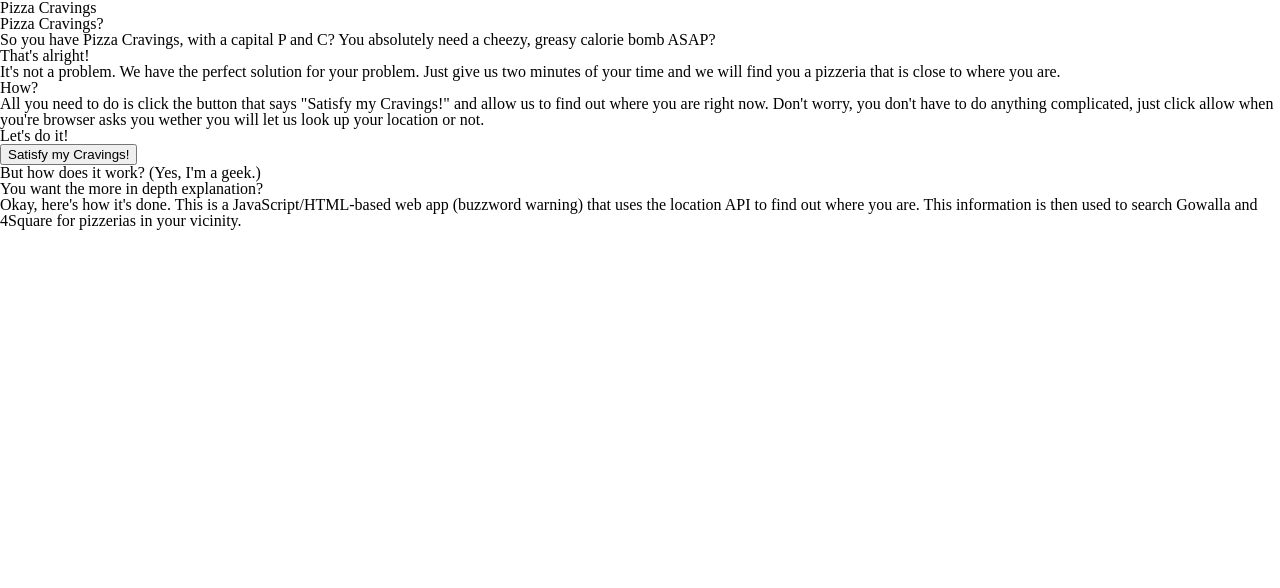
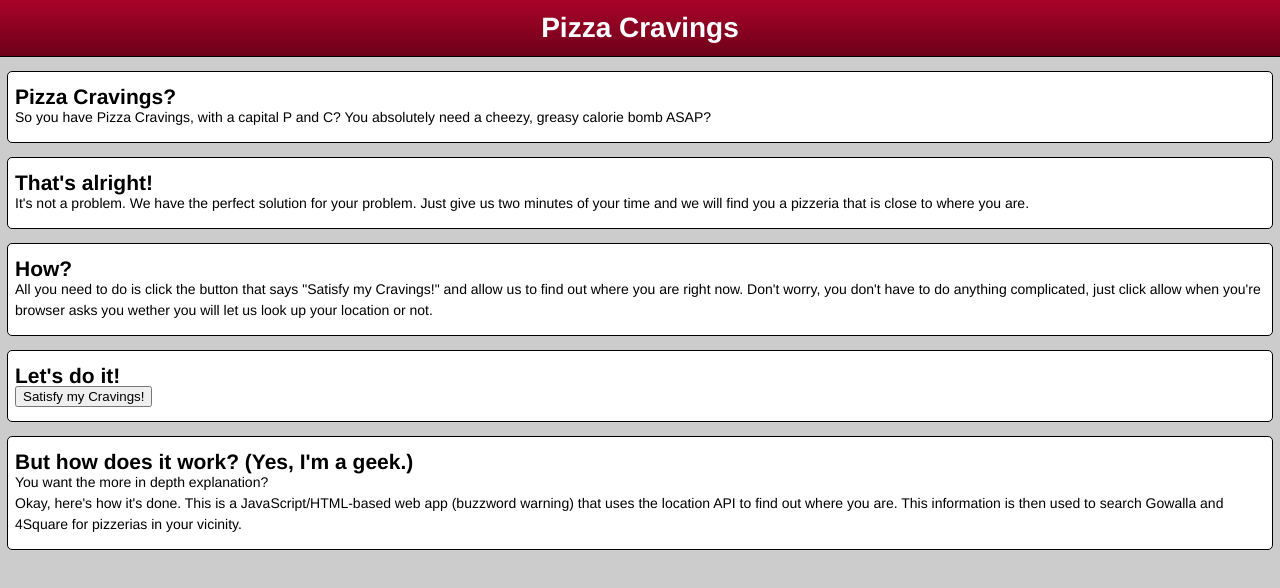
Before and after one commit to mrhenko/Pizzacravings, a plain HTML site: page index.htm in a window 1280 px wide. Drawn offline with Linux system fonts and the light colour scheme.

Commit message:
Basic styling

```diff
--- a/style.css
+++ b/style.css
@@ -28,9 +28,6 @@ article, aside, details, figcaption, figure,
 footer, header, hgroup, menu, nav, section {
 	display: block;
 }
-body {
-	line-height: 1;
-}
 ol, ul {
 	list-style: none;
 }
@@ -46,3 +43,46 @@ table {
 	border-collapse: collapse;
 	border-spacing: 0;
 }
+
+/* First, typography */
+body {
+	font-family: "Helvetica Neue", Helvetica;
+	font-size: 14px;
+	line-height: 1.5em;
+}
+h1, h2 {font-weight: bold}
+h1 {font-size: 2em; line-height: 2em;}
+h2 {font-size: 1.5em; line-break: 1em;}
+
+/* Basic apperance */
+body {background: #ccc;}
+
+body > header {
+	border-bottom: 1px solid #000;
+	text-align: center;
+
+	background: rgb(169,3,41); /* Old browsers */
+	background: -moz-linear-gradient(top, rgba(169,3,41,1) 0%, rgba(143,2,34,1) 44%, rgba(109,0,25,1) 100%); /* FF3.6+ */
+	background: -webkit-gradient(linear, left top, left bottom, color-stop(0%,rgba(169,3,41,1)), color-stop(44%,rgba(143,2,34,1)), color-stop(100%,rgba(109,0,25,1))); /* Chrome,Safari4+ */
+	background: -webkit-linear-gradient(top, rgba(169,3,41,1) 0%,rgba(143,2,34,1) 44%,rgba(109,0,25,1) 100%); /* Chrome10+,Safari5.1+ */
+	background: -o-linear-gradient(top, rgba(169,3,41,1) 0%,rgba(143,2,34,1) 44%,rgba(109,0,25,1) 100%); /* Opera11.10+ */
+	background: -ms-linear-gradient(top, rgba(169,3,41,1) 0%,rgba(143,2,34,1) 44%,rgba(109,0,25,1) 100%); /* IE10+ */
+	background: linear-gradient(top, rgba(169,3,41,1) 0%,rgba(143,2,34,1) 44%,rgba(109,0,25,1) 100%); /* W3C */
+	color: #fff;
+}
+
+body article {
+	padding: 1em 0.5em;
+}
+body article > section {
+	margin: 1em 0;
+	padding: 1em 0.5em;
+	border: 1px solid #000;
+	border-radius: 5px;
+
+	background: #fff;
+}
+
+body article > section:first-of-type {
+	margin-top: 0;
+}
```
